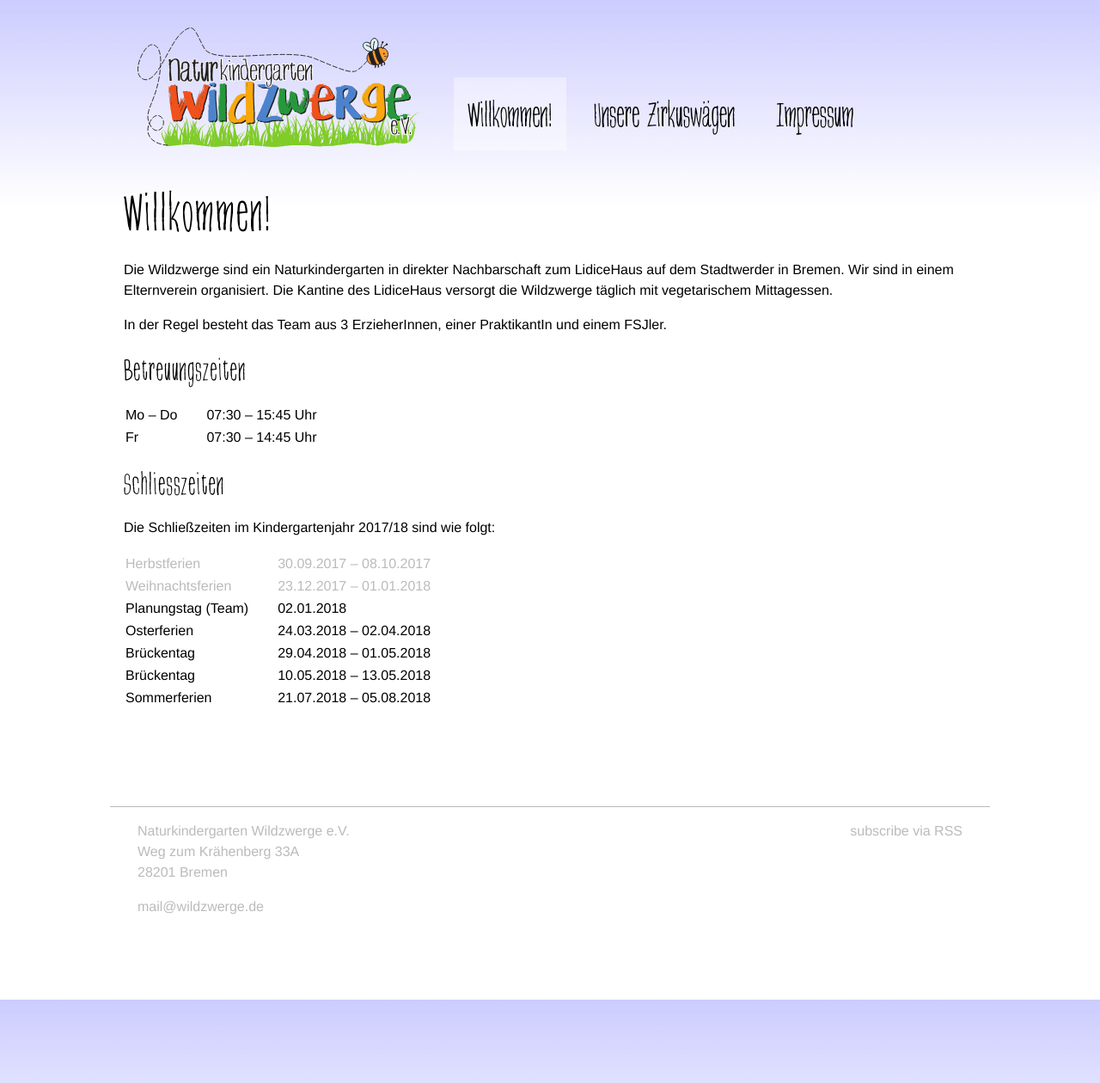
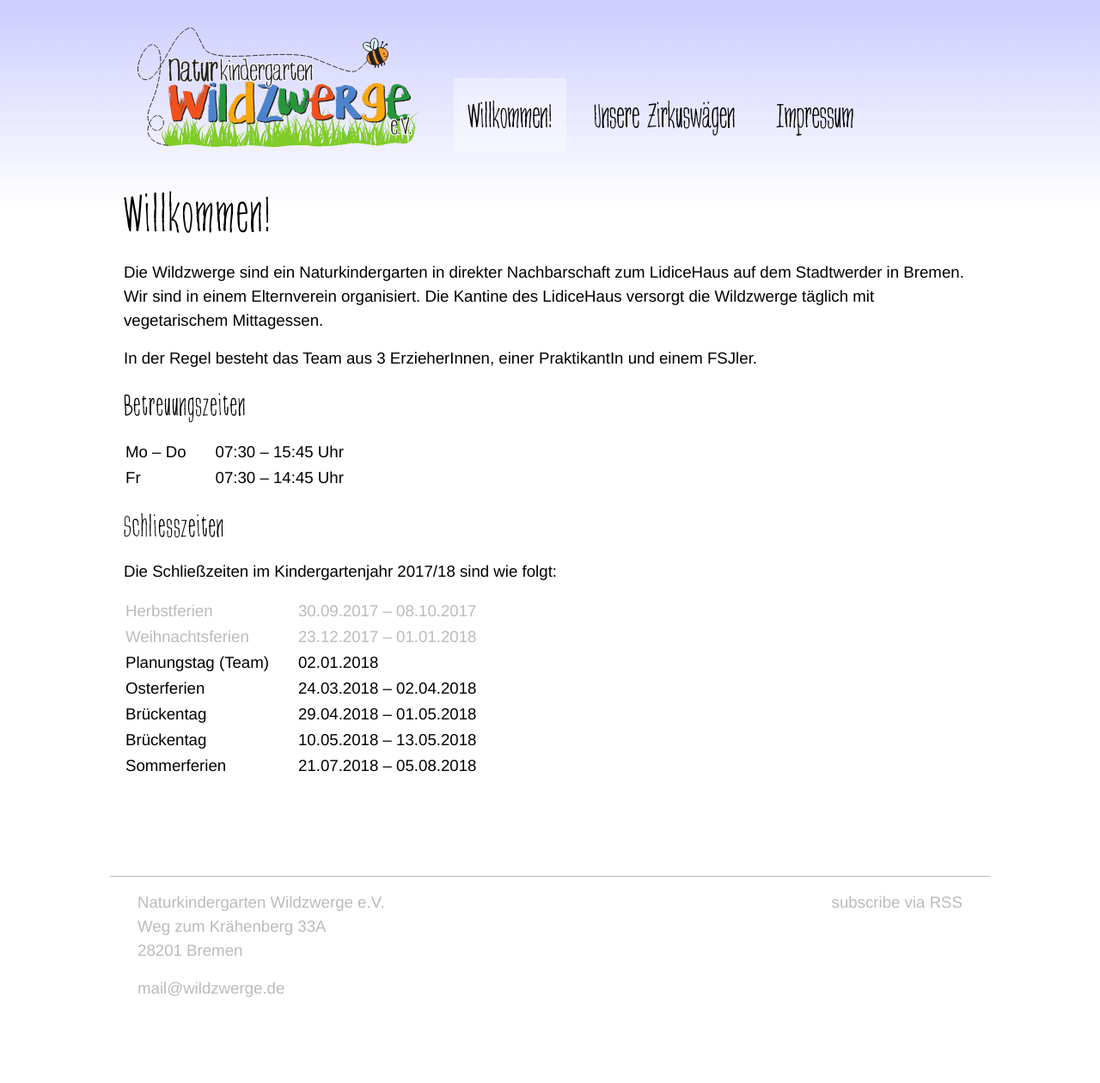
Before and after one commit to nning/wildzwerge, a Jekyll site: the page built from index.md, in a window 1280 px wide. Shown: the whole page at 86% size. Built offline with Jekyll 4.4.1, drawn with Linux system fonts in a browser that asks for light colours; our own code applies the rules of GitHub Pages for plain Markdown files.

Commit message:
Increase font size

```diff
--- a/_sass/variables.scss
+++ b/_sass/variables.scss
@@ -1,4 +1,4 @@
-$base-font-size: 12pt;
+$base-font-size: 14pt;
 
 $blue: #00f;
 $light-blue: lighten($blue, 40%);
```
